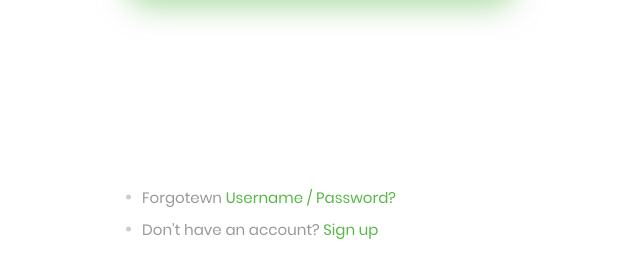
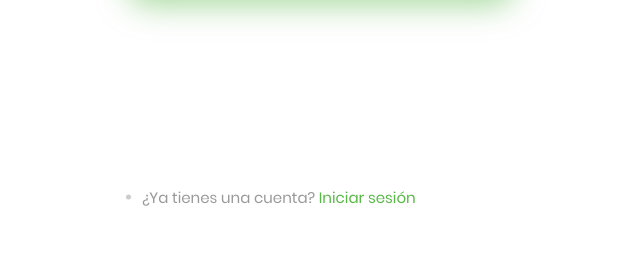
Before and after one commit to josejimenezp/IIC2413-Grupo37, a PHP site: page /paginas/vista_registro.php in a window 1280 px wide. Shown: the part 912-1189 px from the top of the page, without its empty margins (319-959 px from the left). After the commit the page ends 1118 px from the top, so only its background shows below. Run offline with PHP 8.4, Linux system fonts and the light colour scheme.

Commit message:
todo por hoy

```diff
--- a/Sites/index.php
+++ b/Sites/index.php
@@ -70,7 +70,7 @@ funcion();
 					<ul class="login-more p-t-190">
 						<li>
 							<span class="txt1">
-								No tienes una cuenta?
+								¿No tienes una cuenta?
 							</span>
 
 							<a class="txt2" href="paginas/vista_registro.php">
--- a/Sites/paginas/vista_registro.php
+++ b/Sites/paginas/vista_registro.php
@@ -83,23 +83,13 @@
 					</div>
 
 					<ul class="login-more p-t-190">
-						<li class="m-b-8">
-							<span class="txt1">
-								Forgotewn
-							</span>
-
-							<a href="#" class="txt2">
-								Username / Password?
-							</a>
-						</li>
-
 						<li>
 							<span class="txt1">
-								Don’t have an account?
+								¿Ya tienes una cuenta?
 							</span>
 
 							<a class="txt2" href="registro.php">
-								Sign up
+								Iniciar sesión
 							</a>
 						</li>
 					</ul>
```
